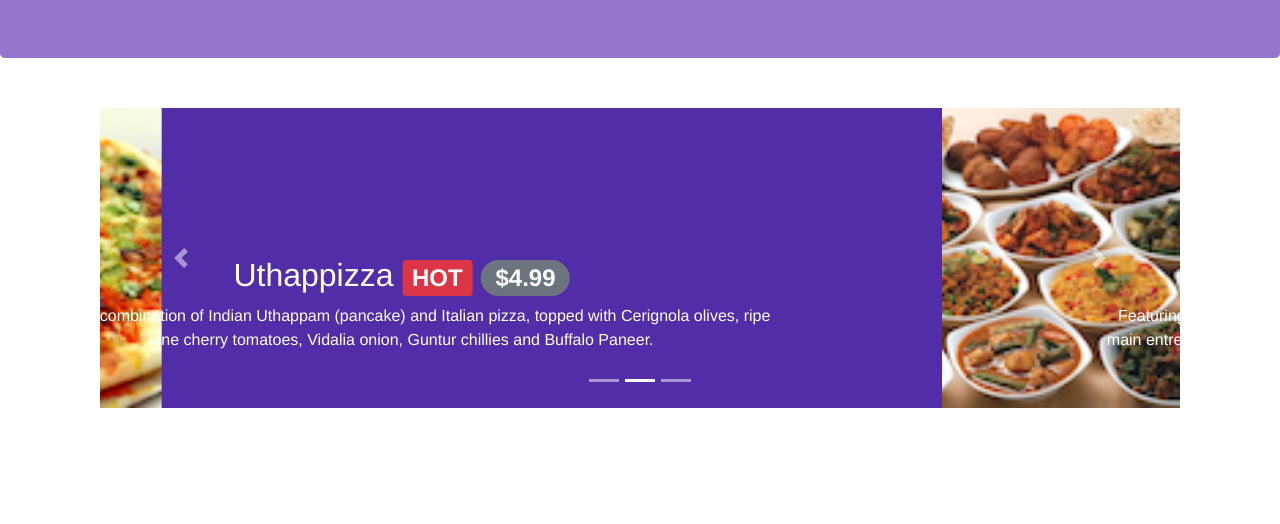
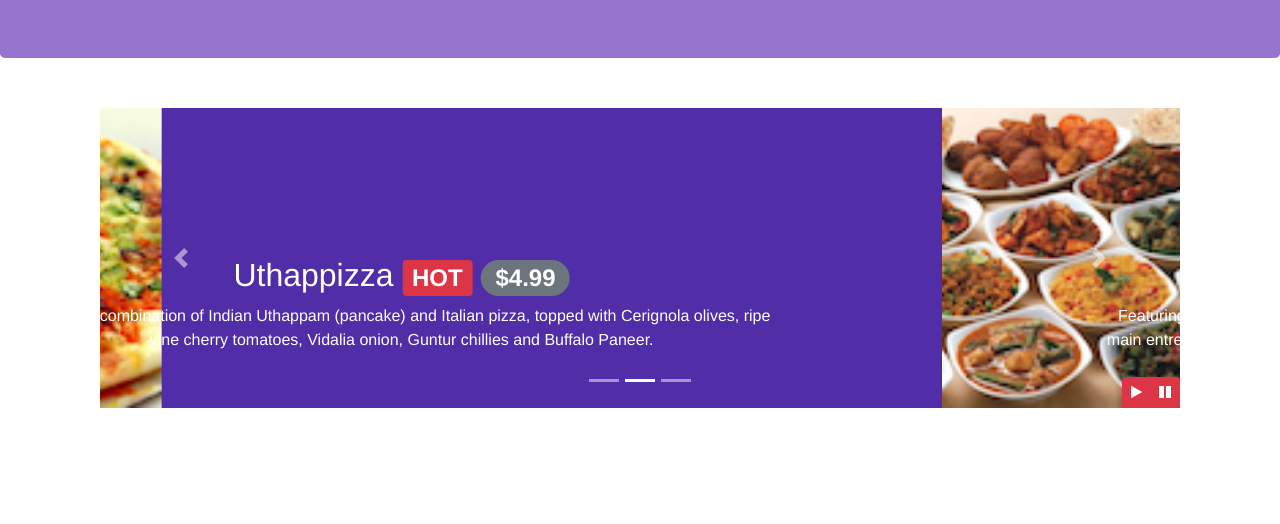
Before and after one commit to georgekunchattil1992479/confusion, a website: page index.html in a window 1280 px wide. Shown: the part 276-800 px from the top of the page. Drawn offline with nearby package versions, Linux system fonts and the light colour scheme.

Commit message:
Bootstrap and JQuery - Control Carousel Slider using Play/Pause button

```diff
--- a/css/styles.css
+++ b/css/styles.css
@@ -79,3 +79,13 @@ body{
 }
 
 /****************/
+
+/***** Style  to Carousel Button *****/
+
+#carouselButton{
+    right: 0px;
+    position: absolute;
+    bottom: 0px;
+}
+
+/************************************/
--- a/index.html
+++ b/index.html
@@ -283,6 +283,17 @@
                             <span class="carousel-control-next-icon"></span>
                     </a>
 
+                    <!--Adding the Carousel Control Buttons-->
+                    <div class="btn-group" id="carouselButton">
+                        <button class="btn btn-danger btn-sm" id="carousel-play">
+                            <span class="fa fa-play"></span>
+                        </button>
+                        <button class="btn btn-danger btn-sm" id="carousel-pause">
+                            <span class="fa fa-pause"></span>
+                        </button>
+
+                    </div>
+
                 </div>
             </div>
         </div>
@@ -456,6 +467,19 @@
     <script src="node_modules/popper.js/dist/umd/popper.min.js"></script>
     <script src="node_modules/bootstrap/dist/js/bootstrap.min.js"></script>
 
+    <!--Added JQuery code for controlling Play/Pause Carousel button-->
+    <script>
+        $(document).ready(function(){
+            $('#mycarousel').carousel({interval: 2000})
+            $('#carousel-pause').click(function(){
+                $('#mycarousel').carousel('pause');
+            });
+            $('#carousel-play').click(function(){
+                $('#mycarousel').carousel('cycle');
+            });
+        });
+    </script>
+
     <!--Added jquery code for functionality of Tooltips-->
     <script>
          $(document).ready(function() { //$(document)-> document means entire document of the page, Similar to this, we can use "p", "button", etc.
```
